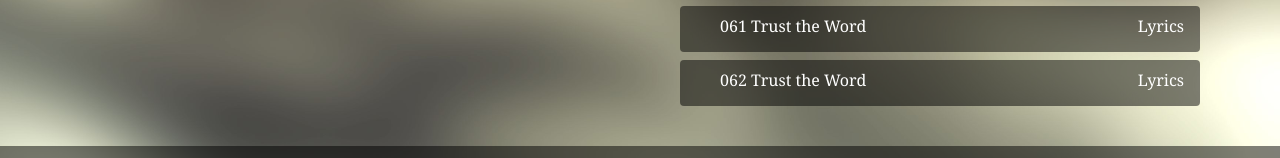
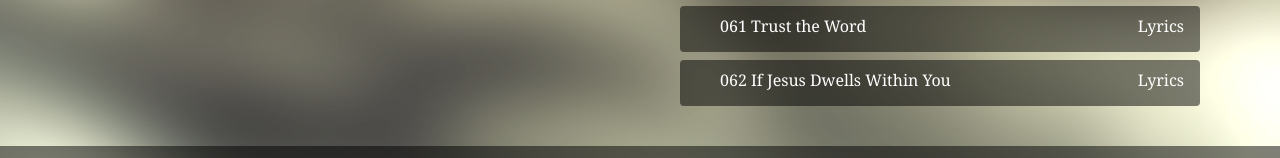
Before and after one commit to sethcalebweeks/candlestandmusic.com, an Astro site: page /2025-songs in a window 1280 px wide. Shown: the part 3322-3480 px from the top of the page. Built offline with nearby package versions, Linux system fonts and the light colour scheme; Astro itself is replaced by a stand-in of ours.

Commit message:
Update 2025-062.md

```diff
--- a/src/content/2025-songs/2025-062.md
+++ b/src/content/2025-songs/2025-062.md
@@ -1,5 +1,5 @@
 ---
-title: 062 Trust the Word
+title: 062 If Jesus Dwells Within You
 ---
 
 If Jesus dwells within you \
```
